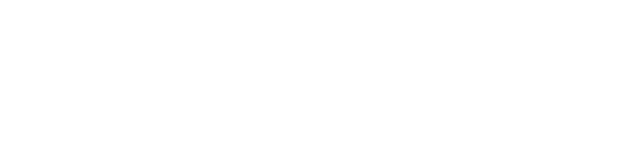
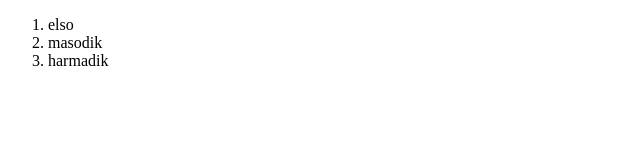
Before and after one commit to andrasinorbert/2022_10b_web, a plain HTML site: page elso.html in a window 1280 px wide. Shown: the whole page, without its empty margins (0-640 px from the left). Drawn offline with Linux system fonts and the light colour scheme.

Commit message:
számozott lista hozzáadva

```diff
--- a/elso.html
+++ b/elso.html
@@ -7,6 +7,10 @@
     <title>Document</title>
 </head>
 <body>
-
+    <ol>
+        <li>elso</li>
+        <li>masodik</li>
+        <li>harmadik</li>
+    </ol>
 </body>
 </html>
```
